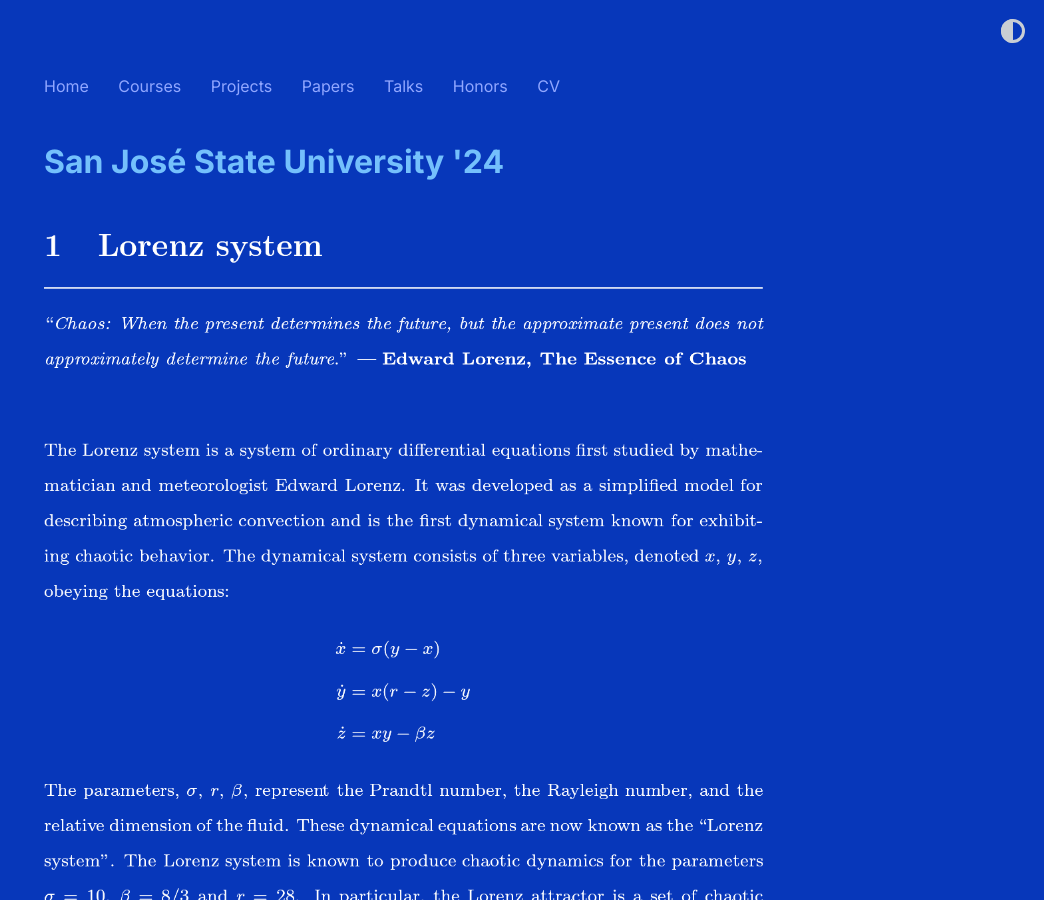
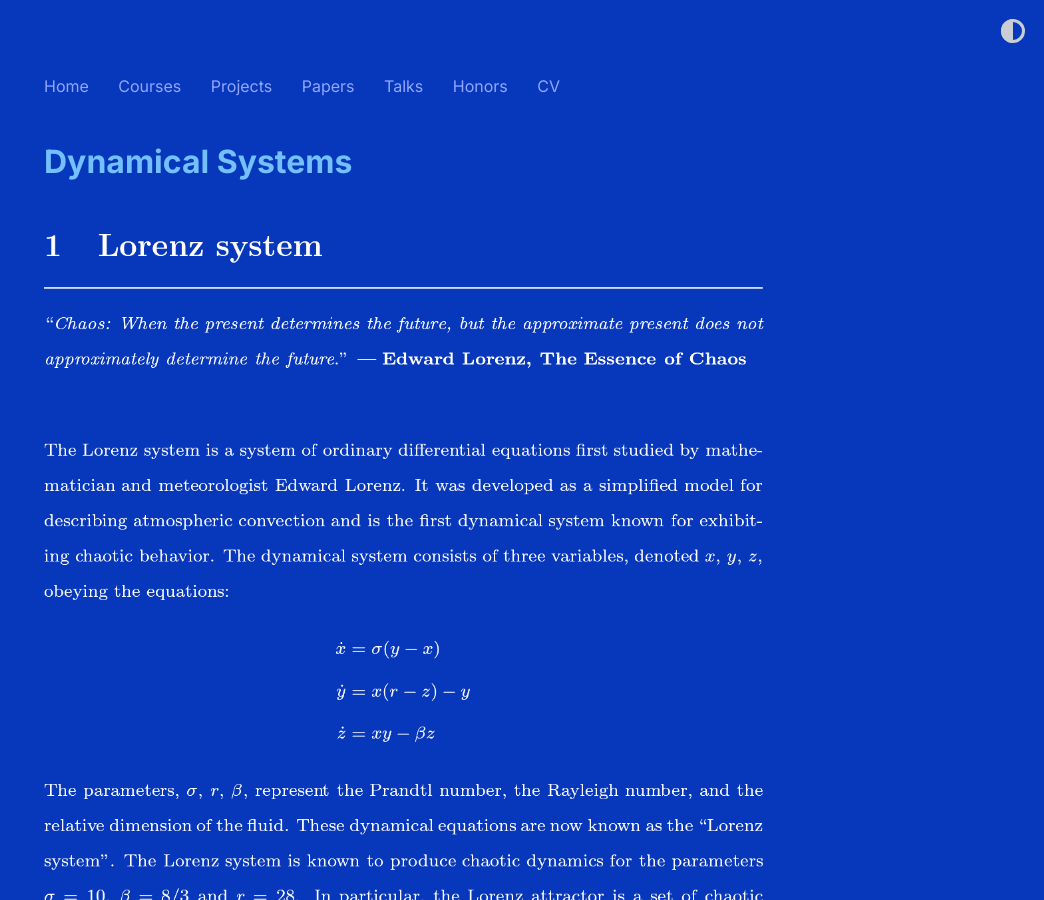
Before and after one commit to shihankanungo/shihankanungo.github.io, a Jekyll site: the page built from dyn-sys.md, in a window 1280 px wide and 900 px high. Shown: the whole window, without its empty margins (236-1280 px from the left). Built offline with Jekyll 4.4.1, drawn with Linux system fonts in a browser that asks for light colours.

Commit message:
Update dyn-sys.md

```diff
--- a/dyn-sys.md
+++ b/dyn-sys.md
@@ -1,6 +1,6 @@
 ---
 layout: post
-title: San José State University '24
+title: Dynamical Systems
 ---
 <br>
 
```
